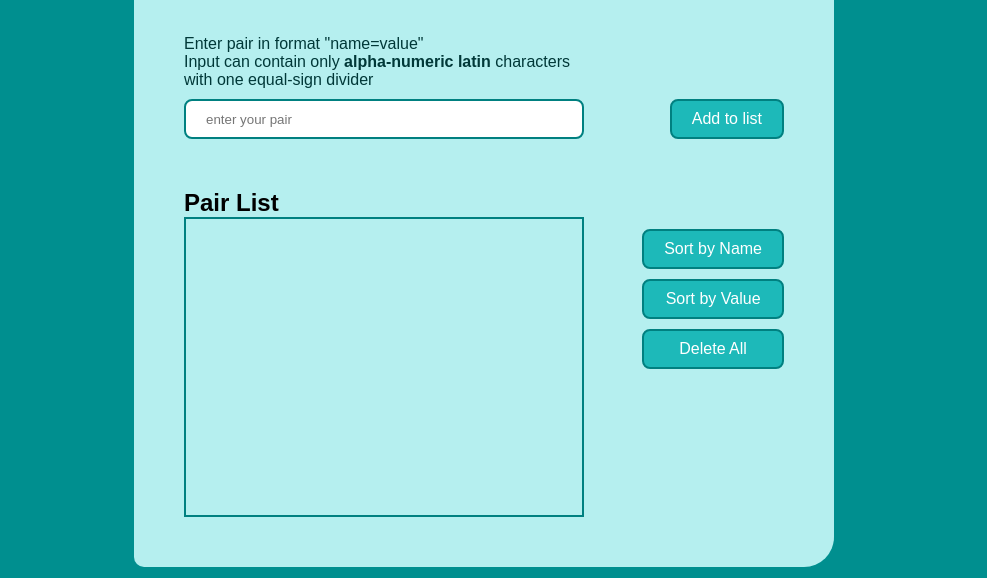
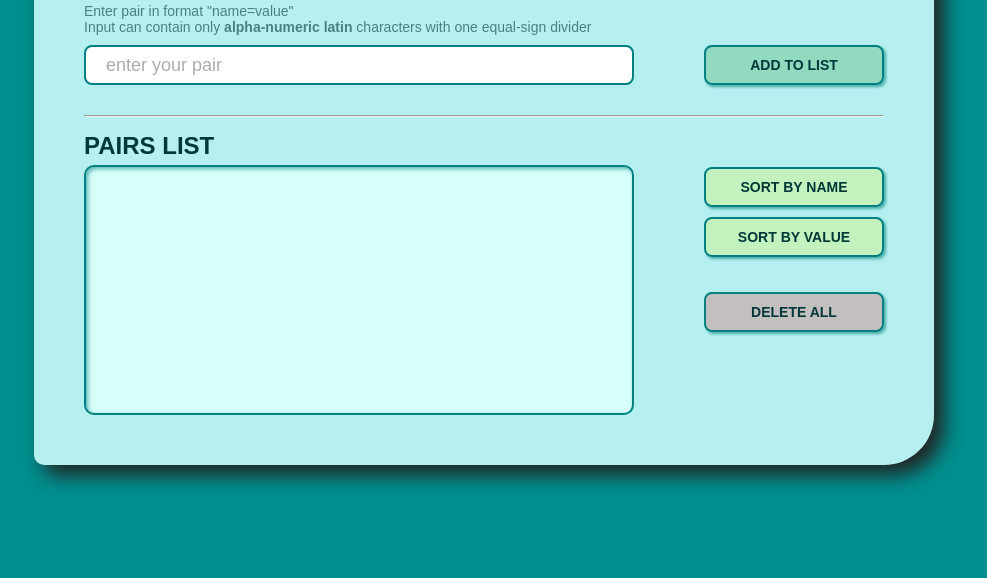
Before and after one commit to vladyslav-harkusha/JS_TEST_project, a plain HTML site: page index.html in a window 1280 px wide. Shown: the part 222-800 px from the top of the page, without its empty margins (156-1143 px from the left). Drawn offline with Linux system fonts and the light colour scheme.

Commit message:
add styles to app

```diff
--- a/index.html
+++ b/index.html
@@ -20,19 +20,19 @@
 				<input id="form__input" type="text" name="pairInput" placeholder="enter your pair">
 				<p class="form__input-message">Please enter value of pair</p>
 			</label>
-			<button class="button form__button">Add to list</button>
+			<button class="form__button">Add to list</button>
 		</form>
-
+		<hr>
 		<div class="app__output">
 			<div class="app__list-wrapper">
-				<h2 class="app__list-title">Pair List</h2>
+				<h2 class="app__list-title">Pairs List</h2>
 				<ul class="app__list"></ul>
 			</div>
 
 			<div class="app__buttons-wrapper">
-				<button class="button button--sort-by-name">Sort by Name</button>
-				<button class="button button--sort-by-value">Sort by Value</button>
-				<button class="button button--delete-all">Delete All</button>
+				<button class="button--sort-by-name">Sort by Name</button>
+				<button class="button--sort-by-value">Sort by Value</button>
+				<button class="button--delete-all">Delete All</button>
 			</div>
 		</div>
 	</div>
--- a/index.js
+++ b/index.js
@@ -46,8 +46,8 @@ const createPairItems = (arr) => arr.forEach(elem => {
 	pairText.classList.add('app__list-item_text');
 
 	const deleteItemBtn = document.createElement('button');
-	deleteItemBtn.innerText = 'Delete item';
-	deleteItemBtn.classList.add('button', 'btnDeleteItem');
+	deleteItemBtn.innerText = 'Delete';
+	deleteItemBtn.classList.add('button--delete-item');
 
 	// Функція для видалення елемента зі списку
 	deleteItemBtn.addEventListener('click', () => {
@@ -102,16 +102,19 @@ btnSortByName.addEventListener('click', () => {
 		if (isSortedByValue) {
 			isSortedByValue = !isSortedByValue;
 			btnSortByValue.innerText = 'Sort by Value';
+			btnSortByValue.classList.remove('sorted');
 		}
 
 		if (!isSortedByName) {
 			sortPairs(pairsArray, 'name');
 			btnSortByName.innerText = 'Sorted by Name';
+			btnSortByName.classList.add('sorted');
 			isSortedByName = !isSortedByName;
 		} else {
 			outputList.innerText = '';
 			createPairItems(pairsArray);
 			btnSortByName.innerText = 'Sort by Name';
+			btnSortByName.classList.remove('sorted');
 			isSortedByName = !isSortedByName;
 		}
 	}
@@ -122,16 +125,19 @@ btnSortByValue.addEventListener('click', () => {
 		if (isSortedByName) {
 			isSortedByName = !isSortedByName;
 			btnSortByName.innerText = 'Sort by Name';
+			btnSortByName.classList.remove('sorted');
 		}
 
 		if (!isSortedByValue) {
 			sortPairs(pairsArray, 'value');
 			btnSortByValue.innerText = 'Sorted by Value';
+			btnSortByValue.classList.add('sorted');
 			isSortedByValue = !isSortedByValue;
 		} else {
 			outputList.innerText = '';
 			createPairItems(pairsArray);
 			btnSortByValue.innerText = 'Sort by Value';
+			btnSortByValue.classList.remove('sorted');
 			isSortedByValue = !isSortedByValue;
 		}
 	}
--- a/styles.css
+++ b/styles.css
@@ -8,15 +8,18 @@ body {
     background-color: #008f8f;
 }
 .app {
-    margin: 15vh auto 0;
-    width: 700px;
+    margin: 10vh auto 0;
+    width: 900px;
     padding: 50px;
     background-color: #b5efef;
-    border-radius: 30px 10px 30px 10px;
+    border-radius: 50px 10px 50px 10px;
+    box-shadow: 10px 10px 20px 0 #232323;
 }
 .app__title {
     margin-bottom: 50px;
     color: #003838;
+    font-size: 40px;
+    text-shadow: 3px 2px 2px rgba(6,139,46,0.6);
 }
 
 /*----------------- Input form styles -------------------*/
@@ -24,24 +27,39 @@ body {
     display: flex;
     justify-content: space-between;
     align-items: flex-end;
-    margin-bottom: 50px;
+    margin-bottom: 30px;
 }
 .form p {
     color: #003838;
-    width: 400px;
+    opacity: 0.6;
+    font-size: 14px;
+    width: 550px;
 }
 .form p span {
     font-weight: bold;
 }
 #form__input {
     display: block;
-    width: 400px;
+    width: 550px;
     height: 40px;
     margin-top: 10px;
     padding: 5px 20px;
     border: 2px solid teal;
     border-radius: 8px;
-
+    font-size: 18px;
+    color: #003838;
+}
+#form__input::placeholder {
+    opacity: 0.6;
+    font-size: 18px;
+}
+#form__input:focus {
+    outline: none;
+    box-shadow: 0 0 5px 0 green;
+    border: 1px solid teal;
+}
+#form__input:focus::placeholder {
+    opacity: 0;
 }
 .form .form__input-message {
     position: absolute;
@@ -49,15 +67,6 @@ body {
     color: firebrick;
     font-style: italic;
     display: none;
-}
-.button {
-    height: 40px;
-    background-color: #1db9b9;
-    color: white;
-    font-size: 16px;
-    padding: 5px 20px;
-    border: 2px solid teal;
-    border-radius: 8px;
 }
 
 /*----------------- Output list styles -------------------*/
@@ -67,24 +76,93 @@ body {
     align-items: flex-start;
 }
 .app__list {
-    width: 400px;
-    min-height: 300px;
+    width: 550px;
+    min-height: 250px;
     list-style-type: none;
     border: 2px solid teal;
+    padding: 15px 15px 5px 15px;
+    background-color: #d7fffa;
+    box-shadow: inset 2px 2px 4px 0 rgba(0, 128, 128, 0.59);
+    border-radius: 10px;
+}
+.app__list-title {
+    color: #003838;
+    text-transform: uppercase;
+    margin-top: 15px;
+    margin-bottom: 5px;
 }
 .app__list-item {
     display: flex;
     justify-content: space-between;
     align-items: center;
-    padding: 0 10px;
-    margin-top: 10px;
+    margin-bottom: 10px;
+    background-color: #c4efe9;
+    padding-left: 10px;
+    border-radius: 10px;
 }
 .app__list-item_text {
-    font-size: 24px;
+    font-size: 20px;
+    max-width: 400px;
+    overflow-x: auto;
 }
 .app__buttons-wrapper {
     display: flex;
     flex-direction: column;
     gap: 10px;
-    margin-top: 40px;
+    margin-top: 50px;
 }
+
+/*----------------- Buttons styles -------------------*/
+button {
+    height: 40px;
+    width: 180px;
+    padding: 5px 20px;
+    font-size: 14px;
+    font-weight: bold;
+    text-transform: uppercase;
+    color: #003838;
+    background-color: rgba(0, 128, 0, 0.2);
+    border: 2px solid teal;
+    border-radius: 8px;
+    box-shadow: 2px 2px 3px 0 rgba(0, 128, 128, 0.6);
+    transition: 0.3s;
+    cursor: pointer;
+}
+button:hover {
+    background-color: rgba(0, 128, 0, 0.3);
+}
+.button--sort-by-name,
+.button--sort-by-value {
+    background-color: rgba(255, 255, 0, 0.2);
+}
+.button--sort-by-name:hover,
+.button--sort-by-value:hover {
+    background-color: rgba(255, 255, 0, 0.45);
+}
+.sorted {
+    background-color: rgba(255, 255, 0, 0.9);
+    box-shadow: inset 2px 2px 2px 0 rgba(0, 128, 128, 0.6);
+}
+.sorted:hover {
+    background-color: rgba(255, 255, 0, 0.8);
+}
+.button--delete-all {
+    margin-top: 25px;
+    background-color: rgba(255, 0, 0, 0.2);
+}
+.button--delete-all:hover {
+    background-color: rgba(255, 0, 0, 0.4);
+}
+.button--delete-all:focus {
+    background-color: rgba(255, 0, 0, 0.7);
+    box-shadow: inset 2px 2px 4px 0 rgba(0, 128, 128, 0.6);
+}
+.button--delete-item {
+    width: 80px;
+    font-size: 13px;
+    padding: 2px 5px;
+    background-color: rgba(255, 165, 0, 0.2);
+}
+.button--delete-item:hover {
+    background-color: rgba(255, 165, 0, 0.5);
+}
```
